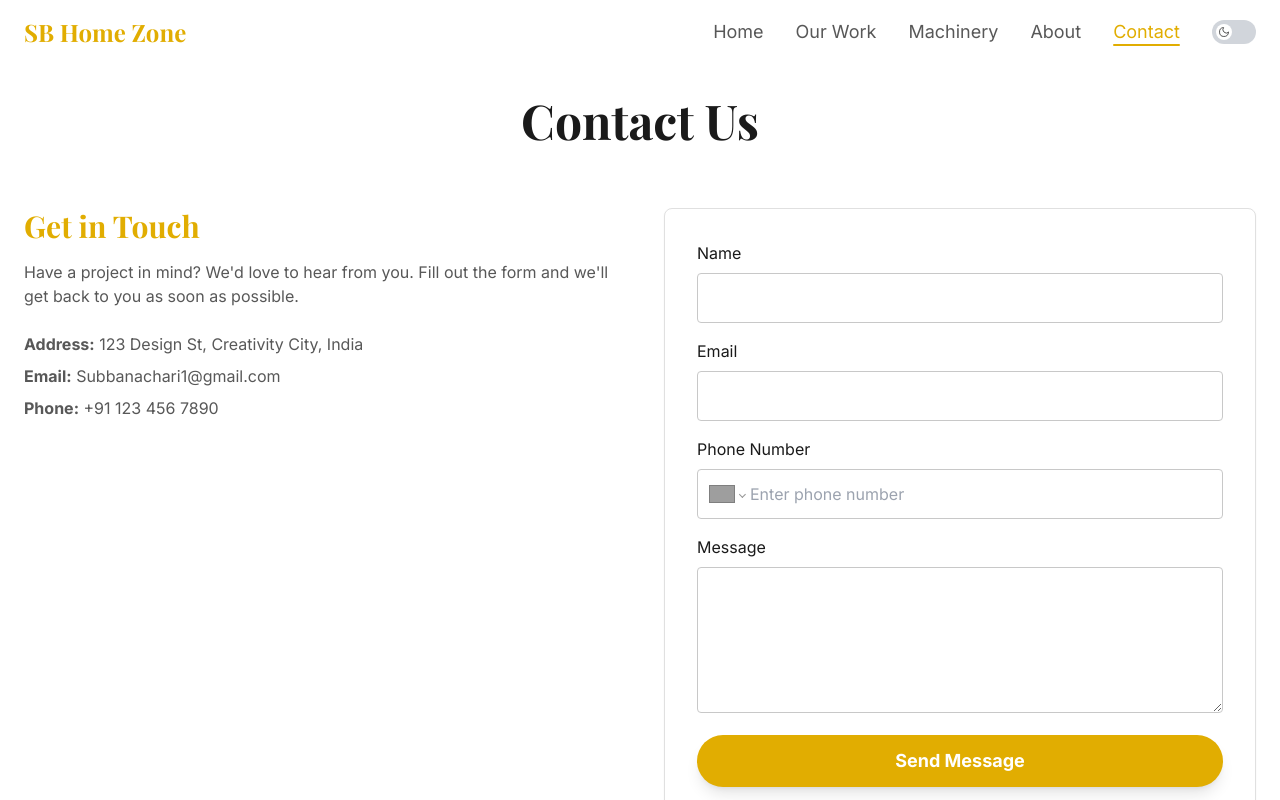
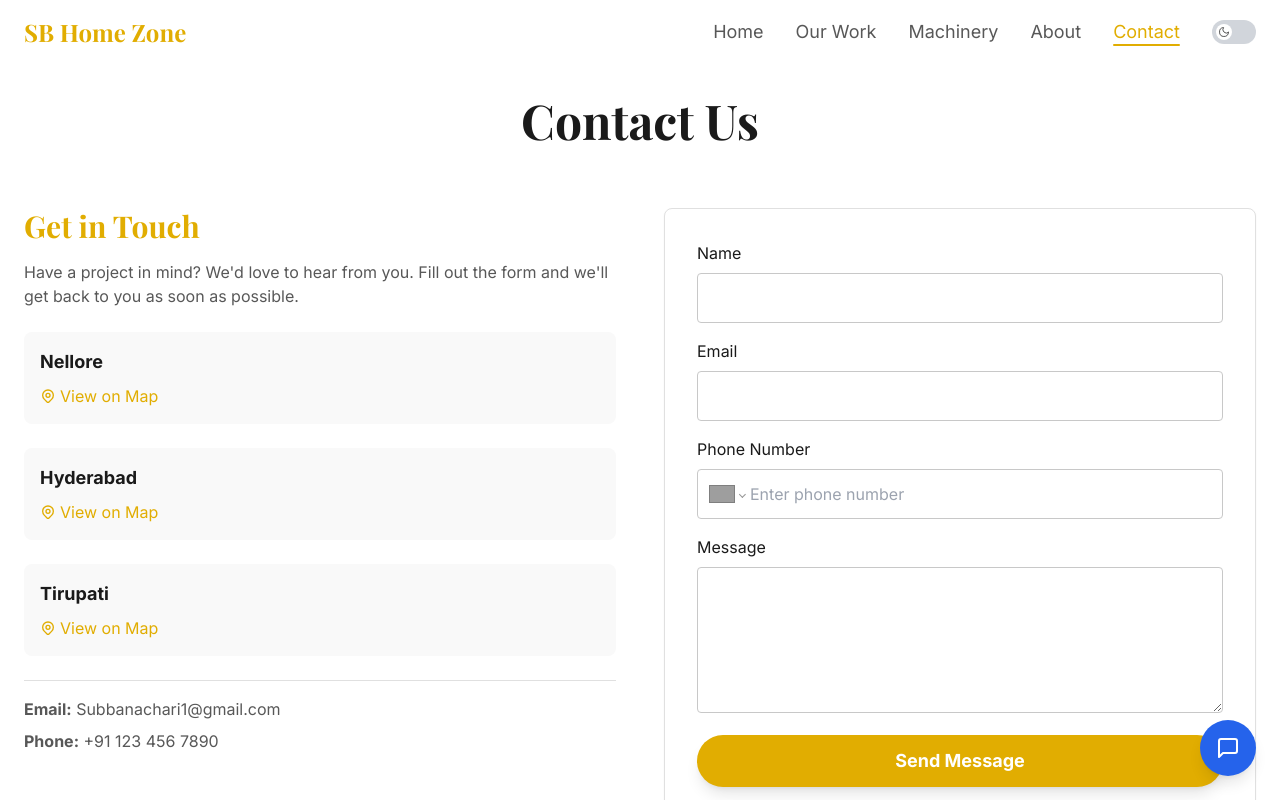
Before and after one commit to manogynaK/Interior_designer_website, a Next.js app: page /contact in a window 1280 px wide. Built offline with nearby package versions, Linux system fonts and the light colour scheme; grey boxes are pictures that could not be loaded.

Commit message:
Fix toggle and locations

```diff
--- /dev/null
+++ b/components/ChatButton.js
@@ -0,0 +1,42 @@
+import { useState, useEffect } from 'react';
+import { motion } from 'framer-motion';
+import { FiMessageSquare } from 'react-icons/fi';
+import { useRouter } from 'next/router';
+
+// Default theme values if context is not available
+const defaultTheme = {
+  theme: 'light',
+  dark: false
+};
+
+const ChatButton = ({ theme = 'light' }) => {
+  const router = useRouter();
+  const [mounted, setMounted] = useState(false);
+  const isDark = theme === 'dark';
+
+  const handleClick = () => {
+    router.push('/contact');
+  };
+
+  useEffect(() => {
+    setMounted(true);
+  }, []);
+
+  if (!mounted) return null;
+
+  return (
+    <div className="fixed bottom-6 right-6 z-50">
+      <motion.button
+        whileHover={{ scale: 1.05 }}
+        whileTap={{ scale: 0.95 }}
+        onClick={handleClick}
+        className={`p-4 rounded-full shadow-lg bg-blue-600 text-white hover:bg-blue-700 transition-colors`}
+        aria-label="Contact Us"
+      >
+        <FiMessageSquare className="w-6 h-6" />
+      </motion.button>
+    </div>
+  );
+};
+
+export default ChatButton;
--- a/components/Header.js
+++ b/components/Header.js
@@ -96,16 +96,30 @@ const Header = () => {
         initial={{ y: -100 }}
         animate={{ y: 0 }}
         transition={{ duration: 0.5 }}
-        className="fixed top-0 left-0 right-0 z-50 bg-white/95 backdrop-blur-md shadow-2xl"
+        className="fixed top-0 left-0 right-0 z-50 bg-white/95 backdrop-blur-md shadow-2xl dark:bg-dark-primary/95"
       >
-        <div className="container mx-auto px-6 py-4 flex justify-between items-center">
-          <div className="text-xl md:text-2xl font-serif font-bold">
-            <Link href="/" className="text-accent">
-              SB Home Zone
-            </Link>
-          </div>
-          <div className="flex items-center space-x-2">
-            <div className="w-8 h-8 bg-gray-200 rounded-full animate-pulse"></div>
+        <div className="container mx-auto px-6 py-4">
+          <div className="flex justify-between items-center">
+            <div className="text-xl md:text-2xl font-serif font-bold">
+              <Link href="/" className="text-accent dark:text-dark-accent">
+                SB Home Zone
+              </Link>
+            </div>
+            <div className="flex items-center space-x-4">
+              {/* Theme Toggle for Mobile */}
+              <button
+                onClick={toggleTheme}
+                className="md:hidden p-2 rounded-full focus:outline-none"
+                aria-label={`Switch to ${theme === 'dark' ? 'light' : 'dark'} mode`}
+              >
+                {theme === 'dark' ? (
+                  <FiSun className="w-5 h-5 text-yellow-500" />
+                ) : (
+                  <FiMoon className="w-5 h-5 text-gray-600" />
+                )}
+              </button>
+              <div className="w-8 h-8 bg-gray-200 rounded-full animate-pulse md:hidden"></div>
+            </div>
           </div>
         </div>
       </motion.header>
@@ -270,7 +284,7 @@ const Header = () => {
                   } inline-block h-4 w-4 transform rounded-full bg-white transition-transform duration-200`}
                 >
                   {theme === 'dark' ? (
-                    <FiSun className="h-3 w-3 text-yellow-300 m-0.5" />
+                    <FiSun className="h-3 w-3 text-yellow-500 m-0.5" />
                   ) : (
                     <FiMoon className="h-3 w-3 text-gray-600 m-0.5" />
                   )}
--- a/pages/_app.js
+++ b/pages/_app.js
@@ -1,4 +1,4 @@
-import { useEffect, useState } from 'react';
+import { useEffect, useState, useContext } from 'react';
 import '../styles/globals.css';
 import 'swiper/css';
 import 'swiper/css/navigation';
@@ -6,6 +6,17 @@ import 'swiper/css/pagination';
 import Script from 'next/script';
 import Layout from '../components/Layout';
 import { ThemeProvider } from '../components/ThemeContext';
+import ChatButton from '../components/ChatButton';
+
+// Wrapper component that has access to the theme
+function ThemedApp({ Component, pageProps }) {
+  return (
+    <Layout>
+      <Component {...pageProps} />
+      <ChatButton />
+    </Layout>
+  );
+}
 
 function MyApp({ Component, pageProps }) {
   const [mounted, setMounted] = useState(false);
@@ -39,9 +50,7 @@ function MyApp({ Component, pageProps }) {
         }}
       />
       <ThemeProvider>
-        <Layout>
-          <Component {...pageProps} />
-        </Layout>
+        <ThemedApp Component={Component} pageProps={pageProps} />
       </ThemeProvider>
     </>
   );
--- a/pages/contact.js
+++ b/pages/contact.js
@@ -62,16 +62,63 @@ const Contact = () => {
             }`}>
               Have a project in mind? We'd love to hear from you. Fill out the form and we'll get back to you as soon as possible.
             </p>
-            <div className="space-y-2">
-              <p className={`font-sans ${theme === 'dark' ? 'text-dark-gray-400' : 'text-gray-600'}`}>
-                <strong>Address:</strong> 123 Design St, Creativity City, India
-              </p>
-              <p className={`font-sans ${theme === 'dark' ? 'text-dark-gray-400' : 'text-gray-600'}`}>
-                <strong>Email:</strong> Subbanachari1@gmail.com
-              </p>
-              <p className={`font-sans ${theme === 'dark' ? 'text-dark-gray-400' : 'text-gray-600'}`}>
-                <strong>Phone:</strong> +91 123 456 7890
-              </p>
+            <div className="space-y-6">
+              <div className={`p-4 rounded-lg ${theme === 'dark' ? 'bg-dark-gray-700' : 'bg-gray-50'} hover:shadow-md transition-shadow`}>
+                <h3 className="font-bold text-lg mb-2">Nellore</h3>
+                <a
+                  href="https://maps.app.goo.gl/bxTonSiAKzQP9S1a6"
+                  target="_blank"
+                  rel="noopener noreferrer"
+                  className="text-accent hover:underline flex items-center"
+                >
+                  <svg className="w-4 h-4 mr-1" fill="none" stroke="currentColor" viewBox="0 0 24 24">
+                    <path strokeLinecap="round" strokeLinejoin="round" strokeWidth={2} d="M17.657 16.657L13.414 20.9a1.998 1.998 0 01-2.827 0l-4.244-4.243a8 8 0 1111.314 0z" />
+                    <path strokeLinecap="round" strokeLinejoin="round" strokeWidth={2} d="M15 11a3 3 0 11-6 0 3 3 0 016 0z" />
+                  </svg>
+                  View on Map
+                </a>
+              </div>
+
+              <div className={`p-4 rounded-lg ${theme === 'dark' ? 'bg-dark-gray-700' : 'bg-gray-50'} hover:shadow-md transition-shadow`}>
+                <h3 className="font-bold text-lg mb-2">Hyderabad</h3>
+                <a
+                  href="https://www.google.com/maps/search/sb+home+zone+hyderabad/@17.4764322,78.2995605,15z/data=!3m1!4b1?entry=ttu"
+                  target="_blank"
+                  rel="noopener noreferrer"
+                  className="text-accent hover:underline flex items-center"
+                >
+                  <svg className="w-4 h-4 mr-1" fill="none" stroke="currentColor" viewBox="0 0 24 24">
+                    <path strokeLinecap="round" strokeLinejoin="round" strokeWidth={2} d="M17.657 16.657L13.414 20.9a1.998 1.998 0 01-2.827 0l-4.244-4.243a8 8 0 1111.314 0z" />
+                    <path strokeLinecap="round" strokeLinejoin="round" strokeWidth={2} d="M15 11a3 3 0 11-6 0 3 3 0 016 0z" />
+                  </svg>
+                  View on Map
+                </a>
+              </div>
+
+              <div className={`p-4 rounded-lg ${theme === 'dark' ? 'bg-dark-gray-700' : 'bg-gray-50'} hover:shadow-md transition-shadow`}>
+                <h3 className="font-bold text-lg mb-2">Tirupati</h3>
+                <a
+                  href="https://maps.app.goo.gl/def789"
+                  target="_blank"
+                  rel="noopener noreferrer"
+                  className="text-accent hover:underline flex items-center"
+                >
+                  <svg className="w-4 h-4 mr-1" fill="none" stroke="currentColor" viewBox="0 0 24 24">
+                    <path strokeLinecap="round" strokeLinejoin="round" strokeWidth={2} d="M17.657 16.657L13.414 20.9a1.998 1.998 0 01-2.827 0l-4.244-4.243a8 8 0 1111.314 0z" />
+                    <path strokeLinecap="round" strokeLinejoin="round" strokeWidth={2} d="M15 11a3 3 0 11-6 0 3 3 0 016 0z" />
+                  </svg>
+                  View on Map
+                </a>
+              </div>
+
+              <div className="pt-4 border-t border-gray-200 dark:border-dark-gray-600">
+                <p className={`font-sans ${theme === 'dark' ? 'text-dark-gray-400' : 'text-gray-600'} mb-2`}>
+                  <strong>Email:</strong> Subbanachari1@gmail.com
+                </p>
+                <p className={`font-sans ${theme === 'dark' ? 'text-dark-gray-400' : 'text-gray-600'}`}>
+                  <strong>Phone:</strong> +91 123 456 7890
+                </p>
+              </div>
             </div>
           </motion.div>
           <motion.div
```
Also changed, not shown: pages/machinery.js (+32 -32 lines).
